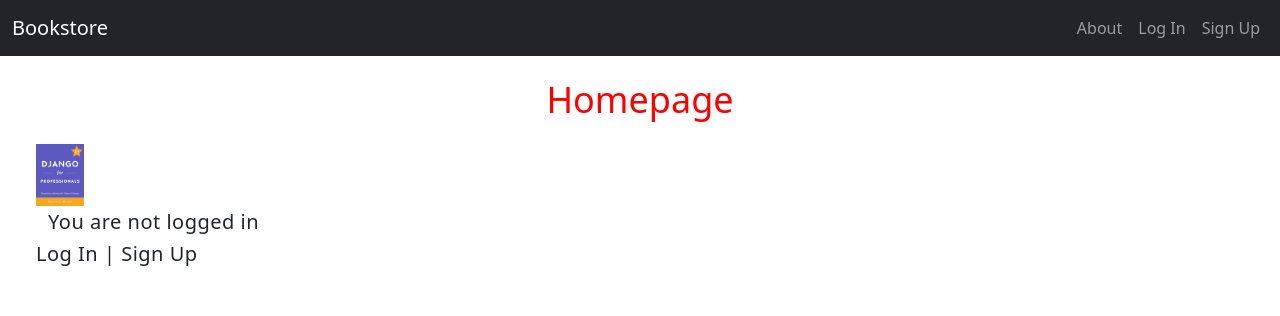
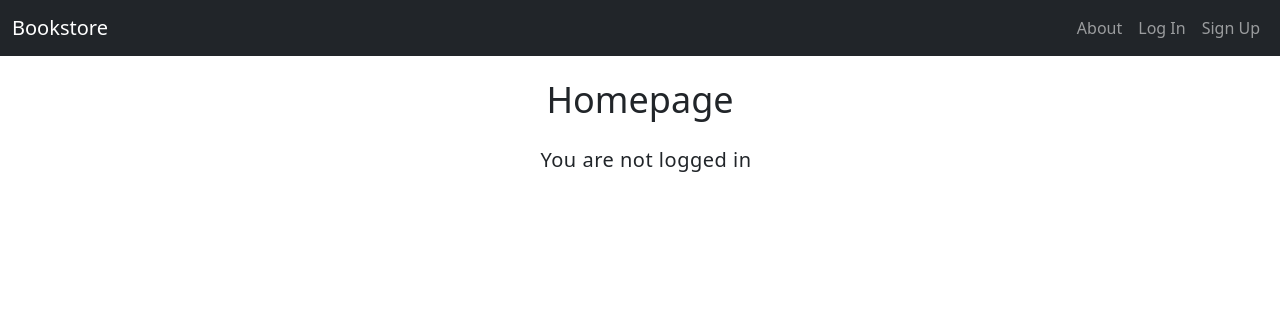
Before and after one commit to alagakin/django_studying_books, a Django app: page / in a window 1280 px wide. Shown: the top 316 px of the page. Run offline with Django 4.2, Linux system fonts and the light colour scheme; some libraries are stand-ins or nearby versions.

Commit message:
little change in styling

```diff
--- a/static/css/base.css
+++ b/static/css/base.css
@@ -1,4 +1 @@
-h1 {
-    color: red;
-}
 body { padding-top: 56px; }
--- a/templates/_base.html
+++ b/templates/_base.html
@@ -36,7 +36,7 @@
     </div>
 </nav>
 <div class="container">
-    <h1 class="text-4xl color-red-500 text-center mt-4 mb-4">{% block h1 %}{% endblock h1 %}</h1>
+    <h1 class="text-4xl text-center mt-4 mb-4">{% block h1 %}{% endblock h1 %}</h1>
     <div class="text-xl tracking-wide leading-8 indent-3 pl-6 pr-6">
         {% block content %}
         {% endblock content %}
--- a/templates/home.html
+++ b/templates/home.html
@@ -4,14 +4,9 @@
 {% block h1 %} Homepage {% endblock h1 %}
 
 {% block content %}
-    <img src="{% static 'images/book.jpg' %}" class="w-12" alt="">
     {% if user.is_authenticated %}
         Hi, {{ user.email }}
-        <p><a href="{% url 'logout' %}">Log Out</a></p>
     {% else %}
-        <p>You are not logged in</p>
-        <a href="{% url 'login' %}">Log In</a> |
-        <a href="{% url 'signup' %}">Sign Up</a>
-
+        <p class="text-center">You are not logged in</p>
     {% endif %}
 {% endblock content %}
```
